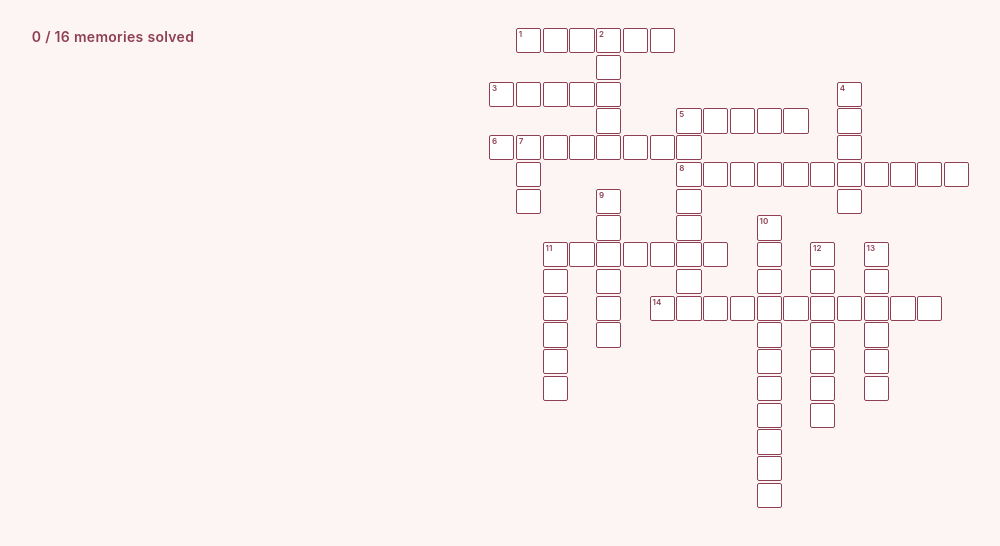
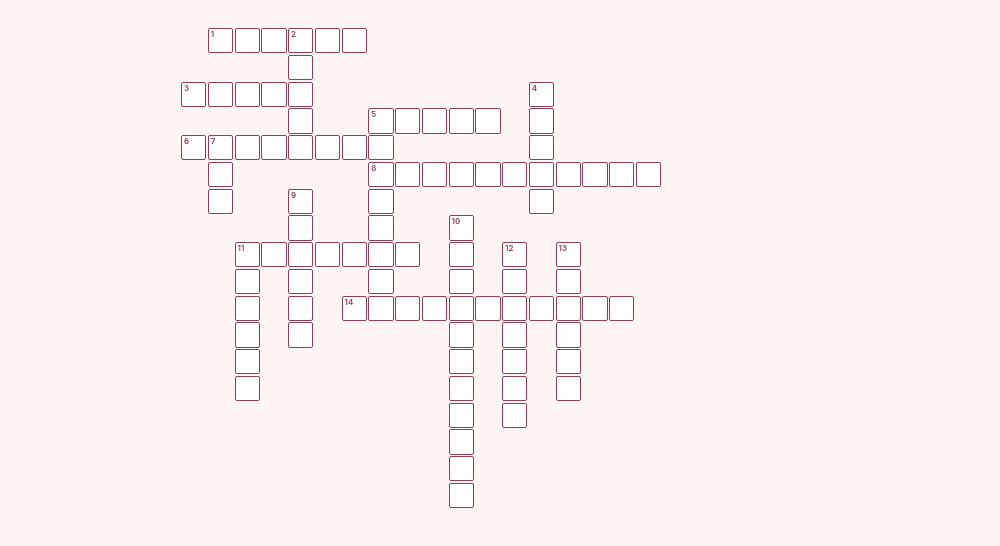
Before and after one commit to sudikshas/crossword_anniversary, a React (Vite) app: page / in a window 1280 px wide. Both pictures are taken after a click on the button "Begin Puzzle". Shown: the top 546 px of the page, without its empty margins (219-1219 px from the left). Built offline with nearby package versions, Linux system fonts and the light colour scheme.

Commit message:
fixing crossword syntax

```diff
--- a/src/App.css
+++ b/src/App.css
@@ -81,33 +81,10 @@
   padding-bottom: 110px;
 }
 
-.puzzle-progress {
-  width: 100%;
-  max-width: 480px;
-  margin: 0 auto 16px;
-  text-align: center;
-  font-size: 14px;
-  font-weight: 600;
-  letter-spacing: 0.3px;
-  color: var(--color-accent-dark);
-}
-
 .puzzle-container {
   width: 100%;
   max-width: 480px;
   margin: 0 auto;
-}
-
-.crossword-input-capture {
-  position: fixed;
-  top: 0;
-  left: 0;
-  width: 1px;
-  height: 1px;
-  padding: 0;
-  border: none;
-  opacity: 0;
-  font-size: 16px;
 }
 
 @media (min-width: 480px) {
--- a/src/components/CrosswordGrid.css
+++ b/src/components/CrosswordGrid.css
@@ -8,8 +8,6 @@
 .grid-cell {
   position: relative;
   aspect-ratio: 1 / 1;
-  padding: 0;
-  margin: 0;
 }
 
 .grid-cell--empty {
@@ -17,28 +15,20 @@
   border: none;
 }
 
-button.grid-cell {
+.grid-cell:not(.grid-cell--empty) {
   background: #ffffff;
   border: 1px solid var(--color-accent-dark);
   border-radius: 2px;
-  cursor: pointer;
-  font: inherit;
-  -webkit-tap-highlight-color: transparent;
-}
-
-button.grid-cell:focus-visible {
-  outline: 2px solid var(--color-accent-dark);
-  outline-offset: 1px;
 }
 
 .grid-cell--active-word {
   background: var(--color-word-highlight);
-  border-color: var(--color-accent);
+  border: 2.5px solid var(--color-accent);
 }
 
 .grid-cell--selected {
   background: var(--color-selected);
-  border-color: var(--color-selected);
+  border: 2.5px solid var(--color-accent);
 }
 
 .grid-cell-number {
@@ -50,29 +40,30 @@ button.grid-cell:focus-visible {
   font-weight: 600;
   color: var(--color-accent-dark);
   z-index: 1;
+  pointer-events: none;
 }
 
-.grid-cell--selected .grid-cell-number {
-  color: #ffffff;
-}
-
-.grid-cell-letter {
+.grid-cell-input {
   position: absolute;
   inset: 0;
-  display: flex;
-  align-items: center;
-  justify-content: center;
+  width: 100%;
+  height: 100%;
+  border: none;
+  padding: 0;
+  background: transparent;
+  outline: none;
+  text-align: center;
+  font: inherit;
   font-size: 0.65rem;
   font-weight: 700;
   color: var(--color-accent-dark);
   text-transform: uppercase;
+  caret-color: transparent;
+  cursor: pointer;
+  -webkit-tap-highlight-color: transparent;
 }
 
-.grid-cell--selected .grid-cell-letter {
-  color: #ffffff;
-}
-
-.grid-cell--incorrect .grid-cell-letter {
+.grid-cell--incorrect .grid-cell-input {
   color: var(--color-incorrect);
 }
 
@@ -85,4 +76,5 @@ button.grid-cell:focus-visible {
   font-weight: 700;
   color: var(--color-incorrect);
   z-index: 1;
+  pointer-events: none;
 }
--- a/src/components/CrosswordGrid.jsx
+++ b/src/components/CrosswordGrid.jsx
@@ -6,7 +6,10 @@ function CrosswordGrid({
   selectedCell,
   activeWordCellKeys,
   cellEntries,
-  onCellTap,
+  onCellSelect,
+  onLetterInput,
+  onBackspaceOnEmpty,
+  registerInputRef,
 }) {
   const colCount = grid[0]?.length ?? 0
 
@@ -20,9 +23,7 @@ function CrosswordGrid({
           const key = cellKey(rowIndex, colIndex)
 
           if (!cell.playable) {
-            return (
-              <div key={key} className="grid-cell grid-cell--empty" />
-            )
+            return <div key={key} className="grid-cell grid-cell--empty" />
           }
 
           const isSelected =
@@ -38,22 +39,38 @@ function CrosswordGrid({
           }
 
           return (
-            <button
-              type="button"
-              key={key}
-              className={classNames.join(' ')}
-              onClick={() => onCellTap(rowIndex, colIndex)}
-            >
+            <div key={key} className={classNames.join(' ')}>
               {cell.number != null && (
                 <span className="grid-cell-number">{cell.number}</span>
               )}
-              {entry?.letter && (
-                <span className="grid-cell-letter">{entry.letter}</span>
-              )}
+              <input
+                ref={(el) => registerInputRef(key, el)}
+                className="grid-cell-input"
+                type="text"
+                inputMode="text"
+                autoComplete="off"
+                autoCorrect="off"
+                autoCapitalize="off"
+                spellCheck="false"
+                aria-label={`Crossword cell row ${rowIndex + 1}, column ${colIndex + 1}`}
+                value={entry?.letter ?? ''}
+                onClick={() => onCellSelect(rowIndex, colIndex)}
+                onFocus={(event) => event.target.select()}
+                onChange={(event) => {
+                  onLetterInput(rowIndex, colIndex, event.target.value)
+                  event.target.select()
+                }}
+                onKeyDown={(event) => {
+                  if (event.key === 'Backspace' && !entry?.letter) {
+                    event.preventDefault()
+                    onBackspaceOnEmpty(rowIndex, colIndex)
+                  }
+                }}
+              />
               {entry?.status === 'incorrect' && (
                 <span className="grid-cell-incorrect-mark">✕</span>
               )}
-            </button>
+            </div>
           )
         })
       )}
--- a/src/index.css
+++ b/src/index.css
@@ -6,7 +6,7 @@
   --color-accent: #b5586f;
   --color-accent-dark: #8f3f54;
   --color-border: #f0dfe2;
-  --color-selected: #4caf50;
+  --color-selected: #a5d6a7;
   --color-word-highlight: #f7dde3;
   --color-incorrect: #d32f2f;
   --shadow-card: 0 20px 40px -20px rgba(143, 63, 84, 0.25);
--- a/src/screens/PuzzleScreen.jsx
+++ b/src/screens/PuzzleScreen.jsx
@@ -17,7 +17,7 @@ function PuzzleScreen({ onComplete }) {
   const grid = useMemo(() => buildGrid(puzzleData), [])
   const cellIndex = useMemo(() => buildCellIndex(puzzleData), [])
   const letterMap = useMemo(() => buildLetterMap(puzzleData), [])
-  const inputRef = useRef(null)
+  const inputRefs = useRef(new Map())
 
   const [selection, setSelection] = useState(null)
   const [cellEntries, setCellEntries] = useState({})
@@ -62,7 +62,19 @@ function PuzzleScreen({ onComplete }) {
     return () => clearTimeout(timeoutId)
   }, [solvedWordIds, onComplete])
 
-  const handleCellTap = (row, col) => {
+  const registerInputRef = (key, element) => {
+    if (element) {
+      inputRefs.current.set(key, element)
+    } else {
+      inputRefs.current.delete(key)
+    }
+  }
+
+  const focusCell = (row, col) => {
+    inputRefs.current.get(cellKey(row, col))?.focus()
+  }
+
+  const handleCellSelect = (row, col) => {
     const wordsAtCell = cellIndex.get(cellKey(row, col))
     if (!wordsAtCell) return
 
@@ -79,19 +91,29 @@ function PuzzleScreen({ onComplete }) {
     } else if (!isSameCell) {
       setSelection({ row, col, direction: hasAcross ? 'across' : 'down' })
     }
-
-    inputRef.current?.focus()
   }
 
   const moveSelectionTo = (cell) => {
     if (!cell || !selection) return
     setSelection({ ...selection, row: cell.row, col: cell.col })
+    focusCell(cell.row, cell.col)
   }
 
-  const handleLetterInput = (rawChar) => {
-    if (!selection) return
-    const letter = rawChar.toUpperCase()
-    const key = cellKey(selection.row, selection.col)
+  const handleLetterInput = (row, col, rawValue) => {
+    const letter = rawValue.slice(-1).toUpperCase()
+    const key = cellKey(row, col)
+
+    if (!letter) {
+      setCellEntries((prev) => {
+        const next = { ...prev }
+        delete next[key]
+        return next
+      })
+      return
+    }
+
+    if (!/^[A-Z]$/.test(letter)) return
+
     const isCorrect = letterMap.get(key) === letter
 
     setCellEntries((prev) => ({
@@ -102,72 +124,32 @@ function PuzzleScreen({ onComplete }) {
     if (!isCorrect) return
 
     const currentIndex = activeWordCells.findIndex(
-      (c) => c.row === selection.row && c.col === selection.col
+      (c) => c.row === row && c.col === col
     )
     moveSelectionTo(activeWordCells[currentIndex + 1])
   }
 
-  const handleBackspace = () => {
-    if (!selection) return
-    const key = cellKey(selection.row, selection.col)
-
-    if (cellEntries[key]?.letter) {
-      setCellEntries((prev) => {
-        const next = { ...prev }
-        delete next[key]
-        return next
-      })
-      return
-    }
-
+  const handleBackspaceOnEmpty = (row, col) => {
     const currentIndex = activeWordCells.findIndex(
-      (c) => c.row === selection.row && c.col === selection.col
+      (c) => c.row === row && c.col === col
     )
     moveSelectionTo(activeWordCells[currentIndex - 1])
   }
 
-  const handleKeyDown = (event) => {
-    if (event.key === 'Backspace') {
-      event.preventDefault()
-      handleBackspace()
-    }
-  }
-
-  const handleChange = (event) => {
-    const typedChar = event.target.value.slice(-1)
-    event.target.value = ''
-    if (/^[a-zA-Z]$/.test(typedChar)) {
-      handleLetterInput(typedChar)
-    }
-  }
-
   return (
     <div className="screen puzzle-screen">
-      <div className="puzzle-progress">
-        {solvedWordIds.size} / {TOTAL_WORDS} memories solved
-      </div>
       <div className="puzzle-container">
         <CrosswordGrid
           grid={grid}
           selectedCell={selection}
           activeWordCellKeys={activeWordCellKeys}
           cellEntries={cellEntries}
-          onCellTap={handleCellTap}
+          onCellSelect={handleCellSelect}
+          onLetterInput={handleLetterInput}
+          onBackspaceOnEmpty={handleBackspaceOnEmpty}
+          registerInputRef={registerInputRef}
         />
       </div>
-      <input
-        ref={inputRef}
-        className="crossword-input-capture"
-        type="text"
-        inputMode="text"
-        autoComplete="off"
-        autoCorrect="off"
-        autoCapitalize="characters"
-        spellCheck="false"
-        aria-label="Crossword letter input"
-        onChange={handleChange}
-        onKeyDown={handleKeyDown}
-      />
       {activeWord && (
         <ClueCard word={activeWord} direction={selection.direction} />
       )}
```
